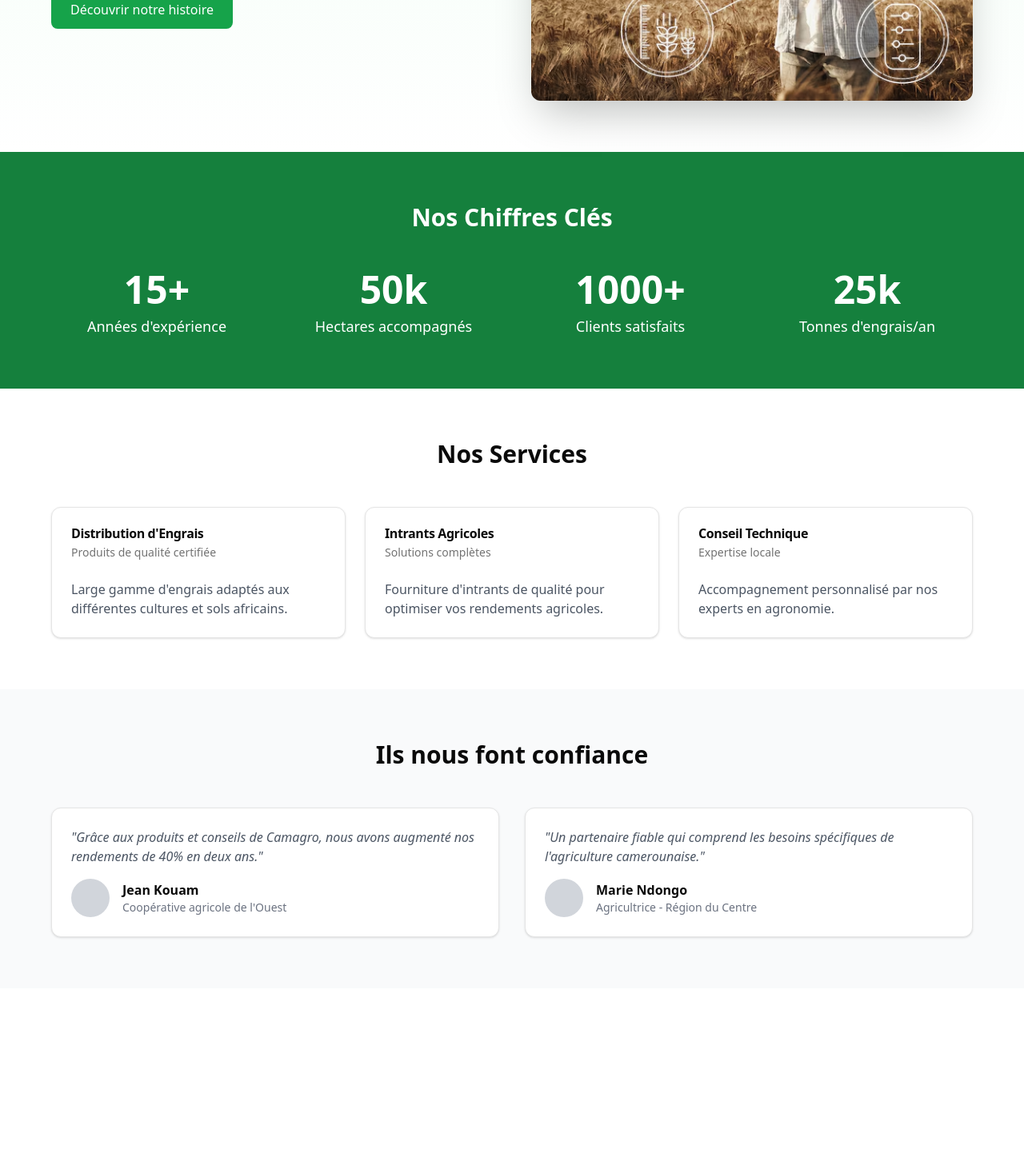
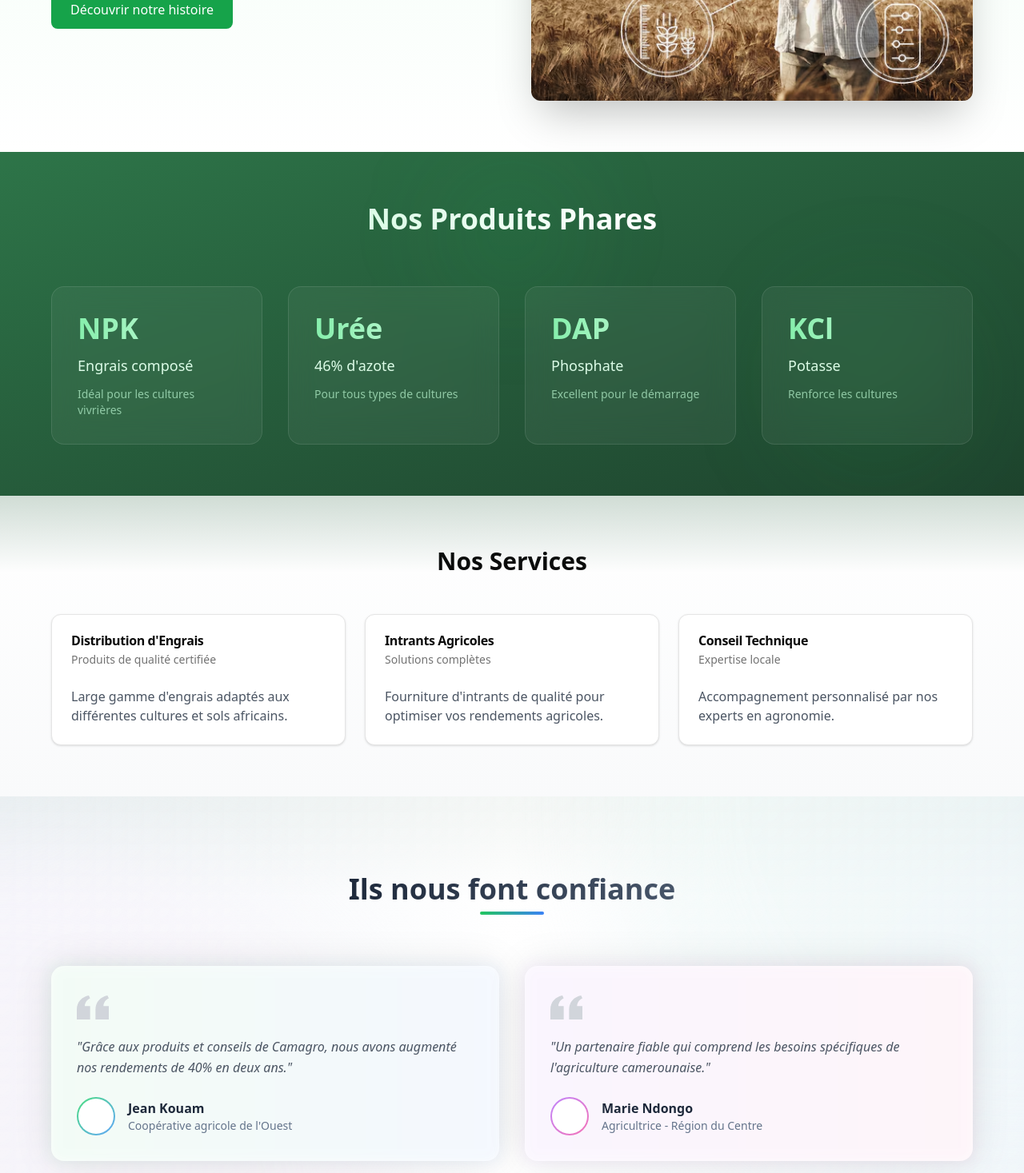
Before and after one commit to Level237/camagrocompany, a React (Vite) app: page / in a window 1280 px wide. Shown: the part 1330-2797 px from the top of the page at 80% size. Before the commit the page ends 2566 px from the top, so only its background shows below. Built offline with nearby package versions, Linux system fonts and the light colour scheme.

Commit message:
Revamp Homepage layout by replacing key figures section with a new products showcase, enhancing services and testimonials sections with improved transitions, and adding a footer with company information and social links.

```diff
--- a/src/pages/Homepage.tsx
+++ b/src/pages/Homepage.tsx
@@ -51,33 +51,52 @@ const Homepage = () => {
         </div>
       </section>
 
-      {/* Chiffres clés */}
-      <section className="py-16 px-4 bg-green-700 text-white">
-        <div className="container mx-auto max-w-6xl">
-          <h2 className="text-3xl font-bold text-center mb-12">Nos Chiffres Clés</h2>
-          <div className="grid md:grid-cols-4 gap-8 text-center">
-            <div>
-              <div className="text-5xl font-bold mb-2">15+</div>
-              <div className="text-lg">Années d'expérience</div>
+      {/* Nos Produits */}
+      <section className="py-16 px-4 relative overflow-hidden">
+        <div className="absolute inset-0 bg-gradient-to-br from-green-800 to-green-950 opacity-90"></div>
+        <div className={`absolute inset-0 bg-[url(${about})] opacity-10`}></div>
+
+        <div className="container mx-auto max-w-6xl relative">
+          <div className="absolute -top-10 left-1/2 transform -translate-x-1/2 w-40 h-40 bg-green-500/10 rounded-full blur-3xl"></div>
+          <div className="absolute -bottom-10 right-0 w-60 h-60 bg-green-600/10 rounded-full blur-3xl"></div>
+
+          <h2 className="text-4xl font-bold text-center mb-16 text-white relative">
+            <span className="bg-clip-text text-transparent bg-gradient-to-r from-green-100 to-white">
+              Nos Produits Phares
+            </span>
+          </h2>
+
+          <div className="grid md:grid-cols-4 gap-8">
+            <div className="group bg-white/5 backdrop-blur-lg rounded-2xl p-8 hover:bg-white/10 transition-all duration-300 hover:transform hover:-translate-y-2 border border-white/10">
+              <div className="text-4xl font-bold mb-3 bg-gradient-to-r from-green-300 to-green-100 bg-clip-text text-transparent group-hover:scale-105 transition-transform">NPK</div>
+              <div className="text-lg text-green-100">Engrais composé</div>
+              <p className="mt-3 text-sm text-green-200/70">Idéal pour les cultures vivrières</p>
             </div>
-            <div>
-              <div className="text-5xl font-bold mb-2">50k</div>
-              <div className="text-lg">Hectares accompagnés</div>
+
+            <div className="group bg-white/5 backdrop-blur-lg rounded-2xl p-8 hover:bg-white/10 transition-all duration-300 hover:transform hover:-translate-y-2 border border-white/10">
+              <div className="text-4xl font-bold mb-3 bg-gradient-to-r from-green-300 to-green-100 bg-clip-text text-transparent group-hover:scale-105 transition-transform">Urée</div>
+              <div className="text-lg text-green-100">46% d'azote</div>
+              <p className="mt-3 text-sm text-green-200/70">Pour tous types de cultures</p>
             </div>
-            <div>
-              <div className="text-5xl font-bold mb-2">1000+</div>
-              <div className="text-lg">Clients satisfaits</div>
+
+            <div className="group bg-white/5 backdrop-blur-lg rounded-2xl p-8 hover:bg-white/10 transition-all duration-300 hover:transform hover:-translate-y-2 border border-white/10">
+              <div className="text-4xl font-bold mb-3 bg-gradient-to-r from-green-300 to-green-100 bg-clip-text text-transparent group-hover:scale-105 transition-transform">DAP</div>
+              <div className="text-lg text-green-100">Phosphate</div>
+              <p className="mt-3 text-sm text-green-200/70">Excellent pour le démarrage</p>
             </div>
-            <div>
-              <div className="text-5xl font-bold mb-2">25k</div>
-              <div className="text-lg">Tonnes d'engrais/an</div>
+
+            <div className="group bg-white/5 backdrop-blur-lg rounded-2xl p-8 hover:bg-white/10 transition-all duration-300 hover:transform hover:-translate-y-2 border border-white/10">
+              <div className="text-4xl font-bold mb-3 bg-gradient-to-r from-green-300 to-green-100 bg-clip-text text-transparent group-hover:scale-105 transition-transform">KCl</div>
+              <div className="text-lg text-green-100">Potasse</div>
+              <p className="mt-3 text-sm text-green-200/70">Renforce les cultures</p>
             </div>
           </div>
         </div>
       </section>
 
-      {/* Services */}
-      <section className="py-16 px-4">
+      {/* Services avec nouvelle transition */}
+      <section className="py-16 px-4 bg-gradient-to-t from-gray-50 to-white relative">
+        <div className="absolute top-0 left-0 w-full h-24 bg-gradient-to-b from-green-900/20 to-transparent"></div>
         <div className="container mx-auto max-w-6xl">
           <h2 className="text-3xl font-bold text-center mb-12">Nos Services</h2>
           <div className="grid md:grid-cols-3 gap-6">
@@ -114,43 +133,129 @@ const Homepage = () => {
         </div>
       </section>
 
-      {/* Témoignages */}
-      <section className="py-16 px-4 bg-gray-50">
-        <div className="container mx-auto max-w-6xl">
-          <h2 className="text-3xl font-bold text-center mb-12">Ils nous font confiance</h2>
+      {/* Témoignages avec nouvelle transition */}
+      <section className="relative py-24 overflow-hidden">
+        {/* Éléments de design pour la transition */}
+        <div className="absolute inset-0">
+          <div className="absolute inset-0 bg-gradient-to-r from-slate-100 via-white to-slate-100"></div>
+          <div className="absolute top-0 left-0 right-0 h-32 bg-gradient-to-b from-green-900/5 to-transparent"></div>
+          <div className="absolute inset-0">
+            <div className="absolute -top-[500px] -right-[500px] w-[1000px] h-[1000px] rounded-full bg-gradient-to-br from-green-50 to-blue-50 blur-3xl opacity-50"></div>
+            <div className="absolute -bottom-[500px] -left-[500px] w-[1000px] h-[1000px] rounded-full bg-gradient-to-br from-purple-50 to-pink-50 blur-3xl opacity-50"></div>
+          </div>
+          <div className="absolute inset-0 bg-[radial-gradient(circle_at_top_left,rgba(255,255,255,0.1)_0%,rgba(255,255,255,0)_100%)] bg-[length:20px_20px]"></div>
+        </div>
+
+        <div className="container mx-auto max-w-6xl relative">
+          <div className="text-center mb-16">
+            <h2 className="text-4xl font-bold bg-gradient-to-r from-slate-800 to-slate-600 bg-clip-text text-transparent inline-block">
+              Ils nous font confiance
+            </h2>
+            <div className="mt-2 w-20 h-1 bg-gradient-to-r from-green-500 to-blue-500 mx-auto rounded-full"></div>
+          </div>
+
           <div className="grid md:grid-cols-2 gap-8">
-            <Card>
-              <CardContent className="pt-6">
-                <p className="italic text-gray-600 mb-4">
+            <div className="group">
+              <div className="relative bg-white rounded-2xl p-8 shadow-[0_0_50px_rgba(0,0,0,0.1)] hover:shadow-[0_0_50px_rgba(0,0,0,0.15)] transition-all duration-500">
+                <div className="absolute -inset-1 bg-gradient-to-r from-green-500 to-blue-500 rounded-2xl blur opacity-5 group-hover:opacity-10 transition-opacity"></div>
+                <div className="relative">
+                  <svg className="w-10 h-10 text-gray-300 mb-4" fill="currentColor" viewBox="0 0 24 24">
+                    <path d="M14.017 21v-7.391c0-5.704 3.731-9.57 8.983-10.609l.995 2.151c-2.432.917-3.995 3.638-3.995 5.849h4v10h-9.983zm-14.017 0v-7.391c0-5.704 3.748-9.57 9-10.609l.996 2.151c-2.433.917-3.996 3.638-3.996 5.849h3.983v10h-9.983z"/>
+                  </svg>
+                  <p className="italic text-gray-600 mb-6 leading-relaxed">
                     "Grâce aux produits et conseils de Camagro, nous avons augmenté nos rendements de 40% en deux ans."
                   </p>
                   <div className="flex items-center">
-                  <div className="w-12 h-12 bg-gray-300 rounded-full mr-4"></div>
+                    <div className="w-12 h-12 bg-gradient-to-br from-green-400 to-blue-400 rounded-full mr-4 p-[2px]">
+                      <div className="w-full h-full bg-white rounded-full"></div>
+                    </div>
                     <div>
-                    <h4 className="font-semibold">Jean Kouam</h4>
-                    <p className="text-sm text-gray-500">Coopérative agricole de l'Ouest</p>
+                      <h4 className="font-semibold text-slate-800">Jean Kouam</h4>
+                      <p className="text-sm text-slate-500">Coopérative agricole de l'Ouest</p>
                     </div>
                   </div>
-              </CardContent>
-            </Card>
+                </div>
+              </div>
+            </div>
 
-            <Card>
-              <CardContent className="pt-6">
-                <p className="italic text-gray-600 mb-4">
+            <div className="group">
+              <div className="relative bg-white rounded-2xl p-8 shadow-[0_0_50px_rgba(0,0,0,0.1)] hover:shadow-[0_0_50px_rgba(0,0,0,0.15)] transition-all duration-500">
+                <div className="absolute -inset-1 bg-gradient-to-r from-purple-500 to-pink-500 rounded-2xl blur opacity-5 group-hover:opacity-10 transition-opacity"></div>
+                <div className="relative">
+                  <svg className="w-10 h-10 text-gray-300 mb-4" fill="currentColor" viewBox="0 0 24 24">
+                    <path d="M14.017 21v-7.391c0-5.704 3.731-9.57 8.983-10.609l.995 2.151c-2.432.917-3.995 3.638-3.995 5.849h4v10h-9.983zm-14.017 0v-7.391c0-5.704 3.748-9.57 9-10.609l.996 2.151c-2.433.917-3.996 3.638-3.996 5.849h3.983v10h-9.983z"/>
+                  </svg>
+                  <p className="italic text-gray-600 mb-6 leading-relaxed">
                     "Un partenaire fiable qui comprend les besoins spécifiques de l'agriculture camerounaise."
                   </p>
                   <div className="flex items-center">
-                  <div className="w-12 h-12 bg-gray-300 rounded-full mr-4"></div>
+                    <div className="w-12 h-12 bg-gradient-to-br from-purple-400 to-pink-400 rounded-full mr-4 p-[2px]">
+                      <div className="w-full h-full bg-white rounded-full"></div>
+                    </div>
                     <div>
-                    <h4 className="font-semibold">Marie Ndongo</h4>
-                    <p className="text-sm text-gray-500">Agricultrice - Région du Centre</p>
+                      <h4 className="font-semibold text-slate-800">Marie Ndongo</h4>
+                      <p className="text-sm text-slate-500">Agricultrice - Région du Centre</p>
                     </div>
                   </div>
-              </CardContent>
-            </Card>
+                </div>
+              </div>
+            </div>
           </div>
         </div>
       </section>
+      <footer className="bg-green-950 text-white">
+        <div className="container mx-auto max-w-6xl py-12 px-4">
+          <div className="grid md:grid-cols-4 gap-8">
+            <div>
+              <h3 className="text-xl font-bold mb-4">CAMAGRO</h3>
+              <p className="text-gray-300 text-sm">
+                Leader camerounais dans l'importation et la distribution d'engrais et d'intrants agricoles.
+              </p>
+            </div>
+
+            <div>
+              <h4 className="text-lg font-semibold mb-4">Liens Rapides</h4>
+              <ul className="space-y-2 text-gray-300">
+                <li><a href="#" className="hover:text-green-400 transition">Accueil</a></li>
+                <li><a href="#" className="hover:text-green-400 transition">Produits</a></li>
+                <li><a href="#" className="hover:text-green-400 transition">Services</a></li>
+                <li><a href="#" className="hover:text-green-400 transition">Contact</a></li>
+              </ul>
+            </div>
+
+            <div>
+              <h4 className="text-lg font-semibold mb-4">Contact</h4>
+              <ul className="space-y-2 text-gray-300">
+                <li>Douala, Cameroun</li>
+                <li>Tel: +237 233 XX XX XX</li>
+                <li>Email: contact@camagro.cm</li>
+              </ul>
+            </div>
+
+            <div>
+              <h4 className="text-lg font-semibold mb-4">Suivez-nous</h4>
+              <div className="flex space-x-4">
+                <a href="#" className="w-10 h-10 bg-green-800 rounded-full flex items-center justify-center hover:bg-green-700 transition">
+                  <span className="sr-only">Facebook</span>
+                  {/* Icône Facebook */}
+                </a>
+                <a href="#" className="w-10 h-10 bg-green-800 rounded-full flex items-center justify-center hover:bg-green-700 transition">
+                  <span className="sr-only">LinkedIn</span>
+                  {/* Icône LinkedIn */}
+                </a>
+                <a href="#" className="w-10 h-10 bg-green-800 rounded-full flex items-center justify-center hover:bg-green-700 transition">
+                  <span className="sr-only">Twitter</span>
+                  {/* Icône Twitter */}
+                </a>
+              </div>
+            </div>
+          </div>
+
+          <div className="border-t border-green-800 mt-8 pt-8 text-center text-gray-400 text-sm">
+            <p>&copy; {new Date().getFullYear()} CAMAGRO. Tous droits réservés.</p>
+          </div>
+        </div>
+      </footer>
     </div>
   )
 }
```
Lines whose indentation alone changed are shown as unchanged.
